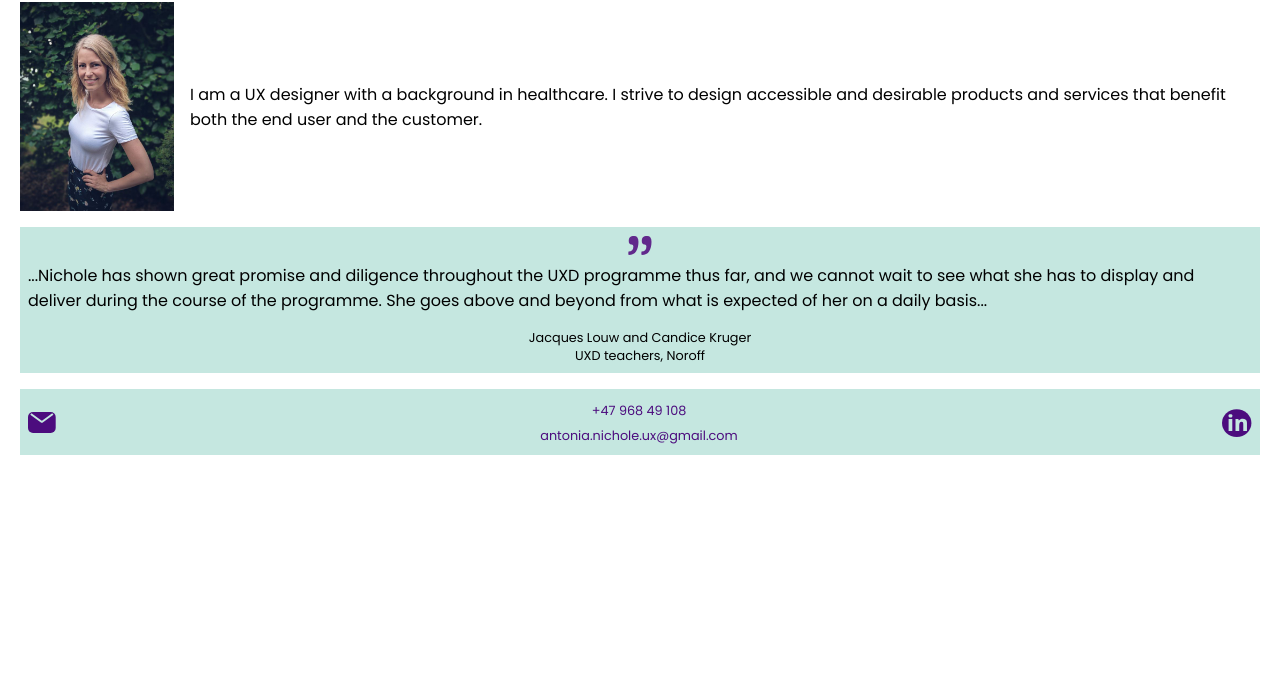
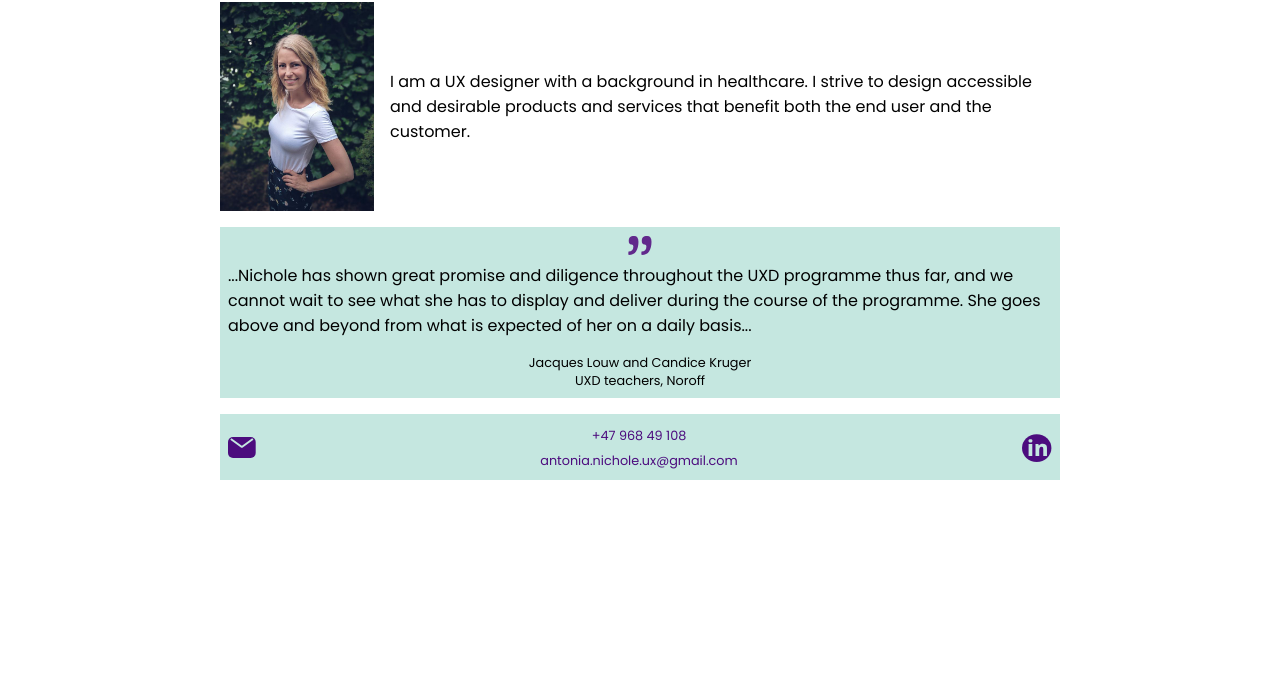
Before and after one commit to chiangs/nichole-antonia-ux-portfolio, a Gatsby site: page / in a window 1280 px wide. Shown: the part 127-800 px from the top of the page. Built offline with nearby package versions, Linux system fonts and the light colour scheme; Gatsby itself is replaced by a stand-in of ours; a web font is replaced by a local one.

Commit message:
Breakpoints on view widths

```diff
--- a/src/components/layout/main/main.js
+++ b/src/components/layout/main/main.js
@@ -5,7 +5,7 @@
   const childrenCloned = React.cloneElement(children, { view })
 
   return (
-    <main id="main" data-view={view} aria-atomic="true">
+    <main id="main" class="main" data-view={view} aria-atomic="true">
       {childrenCloned}
     </main>
   )
--- a/src/components/layout/main/main.module.css
+++ b/src/components/layout/main/main.module.css
@@ -0,0 +1,5 @@
+@media (min-width: 768px) {
+  main {
+    padding: 0 100px;
+  }
+}
--- a/src/pages-css/global.css
+++ b/src/pages-css/global.css
@@ -83,4 +83,20 @@ p {
   :root {
     --type-scale: 1.2;
   }
+
+  main {
+    padding: 0 100px;
+  }
 }
+
+@media (min-width: 1200px) {
+  main {
+    padding: 0 200px;
+  }
+}
+
+@media (min-width: 1600px) {
+  main {
+    padding: 0 400px;
+  }
+}
```
